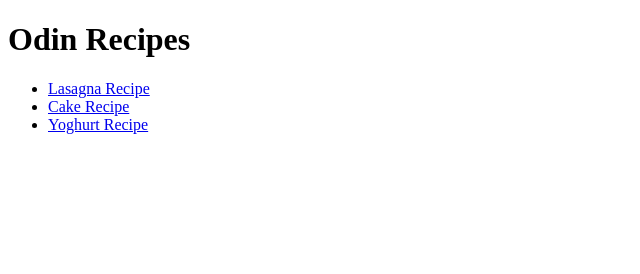
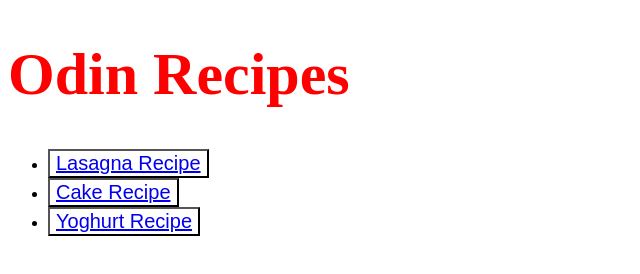
Before and after one commit to byeoh001/latest-recipes, a plain HTML site: page index.html in a window 1280 px wide. Shown: the whole page, without its empty margins (0-640 px from the left). Drawn offline with Linux system fonts and the light colour scheme.

Commit message:
edited index.html

```diff
--- a/index.html
+++ b/index.html
@@ -3,14 +3,15 @@
 <head>
     <meta charset="UTF-8">
     <meta name="viewport" content="width=device-width, initial-scale=1.0">
-    <title>My First Recipe Website</title>
+    <title>My First Recipe</title>
+    <link rel="stylesheet" href="./style.css">
 </head>
 <body>
-    <h1>Odin Recipes</h1>
+    <h1 class="main">Odin Recipes</h1>
     <ul>
-       <li><a href="recipes/lasagna.html">Lasagna Recipe</a></li>
-       <li><a href="recipes/cake.html">Cake Recipe</a></li>
-       <li><a href="recipes/yoghurt.html">Yoghurt Recipe</a></li>
+       <li><button id="but1"><a href="recipes/lasagna.html">Lasagna Recipe</a></button></li>
+       <li><button id="but2"><a href="recipes/cake.html">Cake Recipe</a></button></li>
+       <li><button id="but3"><a href="recipes/yoghurt.html">Yoghurt Recipe</a></button></li>
     </ul>
 </body>
 </html>
```
